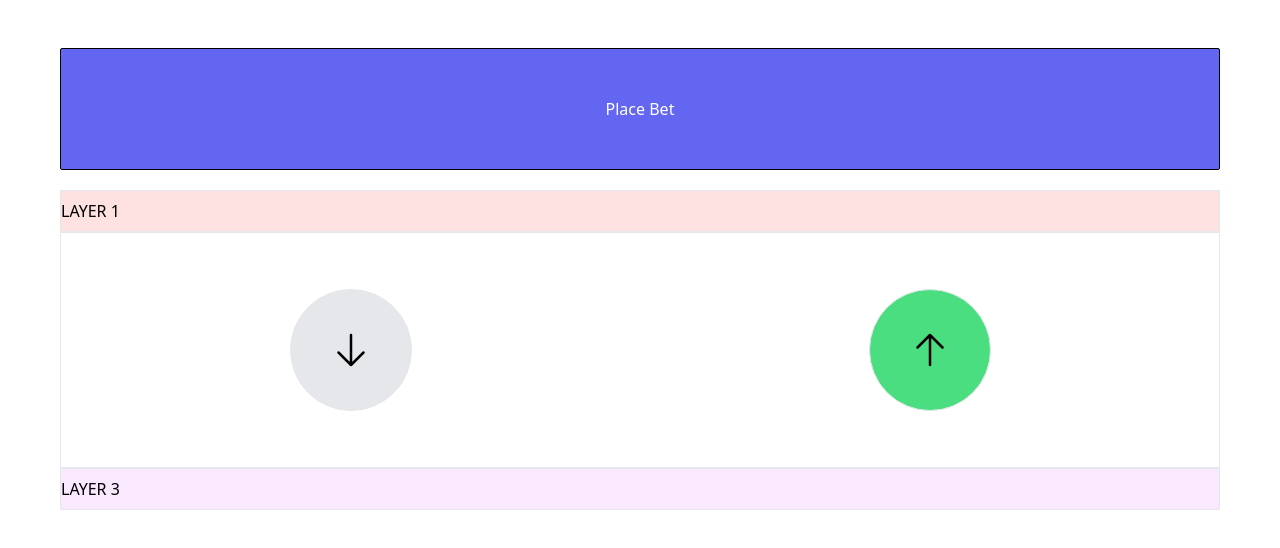
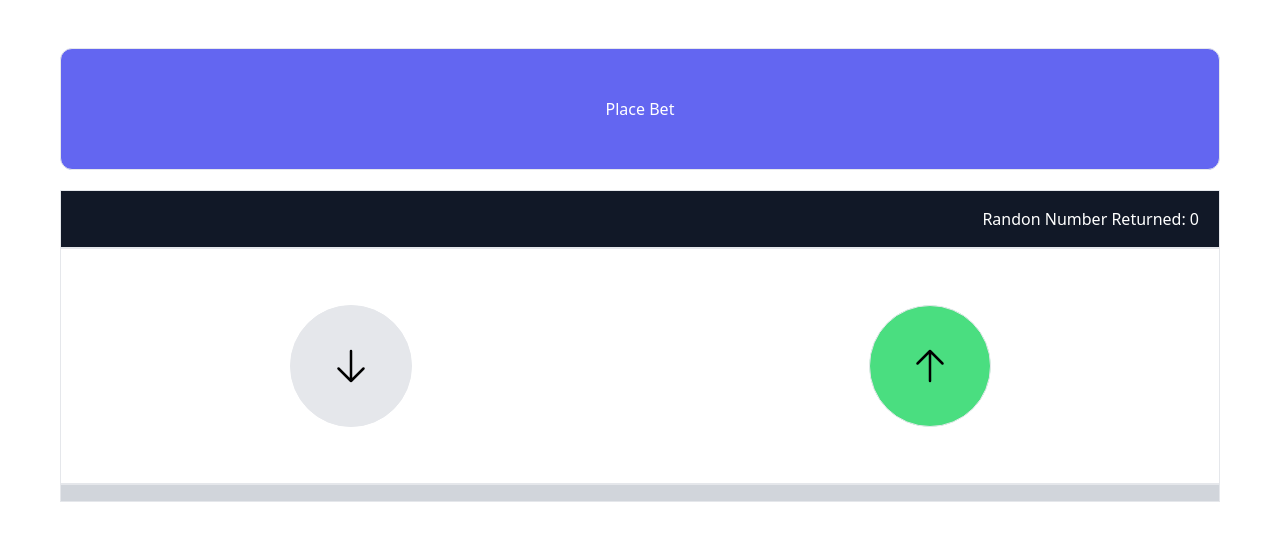
Before and after one commit to Krasimir-Hristov/FiftyFate, a React (Vite) app in the folder fiftyfate/: page / in a window 1280 px wide. Shown: the top 548 px of the page. Built offline with nearby package versions, Linux system fonts and the light colour scheme.

Commit message:
Make some visual adjustments, and i finish the application

```diff
--- a/fiftyfate/src/components/BetBox.tsx
+++ b/fiftyfate/src/components/BetBox.tsx
@@ -5,12 +5,23 @@ import BetButton from './BetButton';
 type Props = {
   betDirection: string;
   setBetDirection: any;
+  isLoading: boolean;
+  hasWon: boolean;
+  valStored: number;
 };
 
-function BetBox({ betDirection, setBetDirection }: Props) {
+function BetBox({
+  betDirection,
+  setBetDirection,
+  isLoading,
+  valStored,
+  hasWon
+}: Props) {
   return (
     <div className="mt-5">
-      <div className="py-2 border bg-red-100">LAYER 1</div>
+      <div className="py-4 border bg-gray-900 text-white text-right pr-5">
+        {isLoading ? 'Loading...' : `Randon Number Returned: ${valStored}`}
+      </div>
       <div className="flex flex-row justify-between py-2 border">
         <BetButton
           direction="down"
@@ -24,7 +35,11 @@ function BetBox({ betDirection, setBetDirection }: Props) {
         />
         <div></div>
       </div>
-      <div className="py-2 border bg-fuchsia-100">LAYER 3</div>
+      <div className="py-2 border bg-gray-300 text-center text-4xl font-bold">
+
+        {valStored !== 0 && <div className={'' + (hasWon ? 'text-green-500' : 'text-red-500')}>{hasWon ? 'WINNER!!!' : 'BAD LUCK!!!'}</div>}
+
+      </div>
     </div>
   );
 }
--- a/fiftyfate/src/components/Button.tsx
+++ b/fiftyfate/src/components/Button.tsx
@@ -8,7 +8,7 @@ function Button({ runFunction }: Props) {
   return (
     <button
       onClick={runFunction}
-      className="transition-all duration-300 border border-black w-full px-4 py-12 rounded-sm bg-indigo-500 hover:bg-indigo-600 text-white "
+      className="transition-all duration-300 border border-gray-200 w-full px-4 py-12 rounded-xl bg-indigo-500 hover:bg-indigo-600 text-white "
     >
       Place Bet
     </button>
--- a/fiftyfate/src/components/Controller.tsx
+++ b/fiftyfate/src/components/Controller.tsx
@@ -7,8 +7,11 @@ import BetBox from './BetBox';
 function Controller() {
   const [hasWon, setHasWon] = useState(false);
   const [betDirection, setBetDirection] = useState('up');
+  const [isLoading, setIsLoading] = useState(false);
+  const [valStored, setValStored] = useState(0);
 
   const handlePlaceBet = async () => {
+    setIsLoading(true);
     let isWinner = false;
 
     const url =
@@ -18,19 +21,14 @@ function Controller() {
       .get(url)
       .then((res) => {
         if (res.status === 200) {
-
           const val = res.data;
-          console.log(val);
-
+          setValStored(val);
 
           if (val >= 50 && betDirection === 'up') {
-
             isWinner = true;
           } else if (val < 50 && betDirection === 'down') {
-
             isWinner = true;
           }
-
         } else {
           console.error('There was some kind of error getting the data.');
         }
@@ -40,6 +38,7 @@ function Controller() {
       });
 
     setHasWon(isWinner);
+    setIsLoading(false);
   };
 
   useEffect(() => {
@@ -49,7 +48,13 @@ function Controller() {
   return (
     <div className="w-full md:w-[850px] lg:w-[1200px] py-12 mx-auto px-5">
       <Button runFunction={handlePlaceBet} />
-      <BetBox betDirection={betDirection} setBetDirection={setBetDirection} />
+      <BetBox
+        betDirection={betDirection}
+        setBetDirection={setBetDirection}
+        isLoading={isLoading}
+        valStored={valStored}
+        hasWon={hasWon}
+      />
     </div>
   );
 }
```
